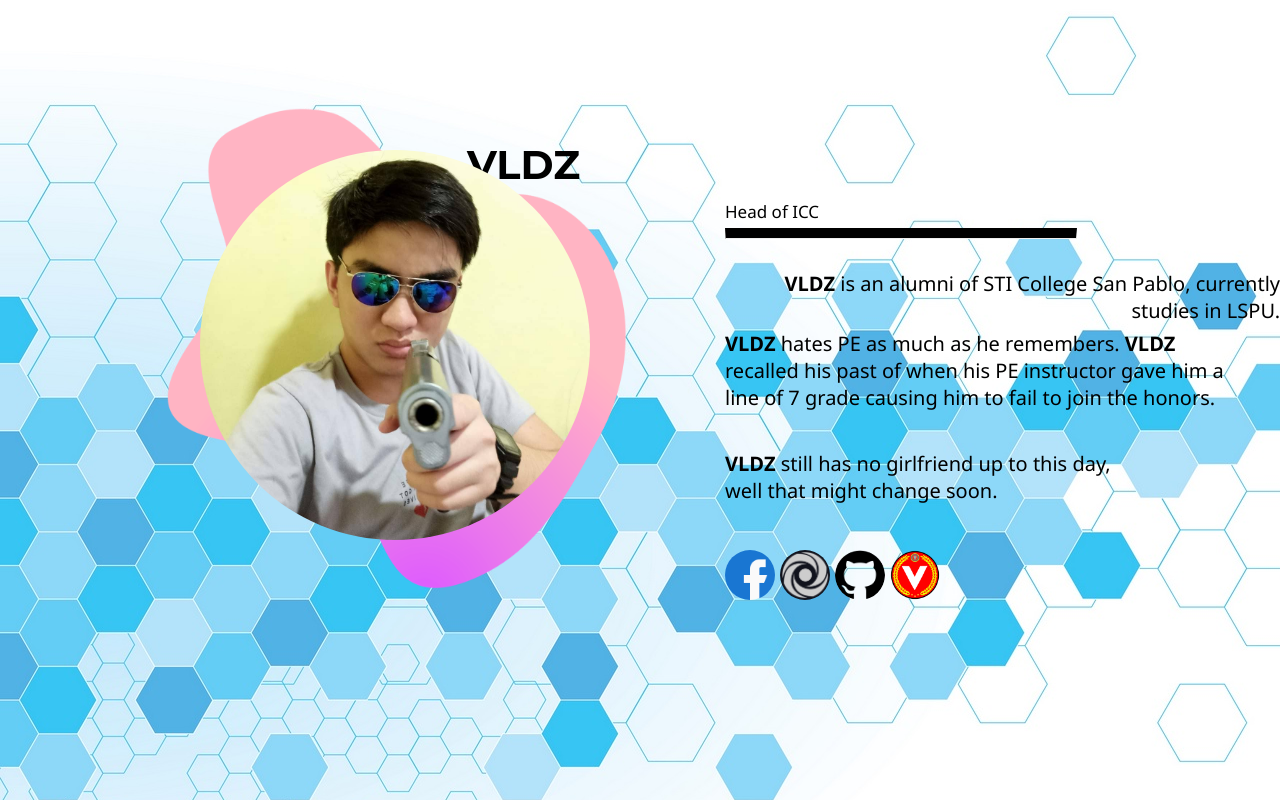
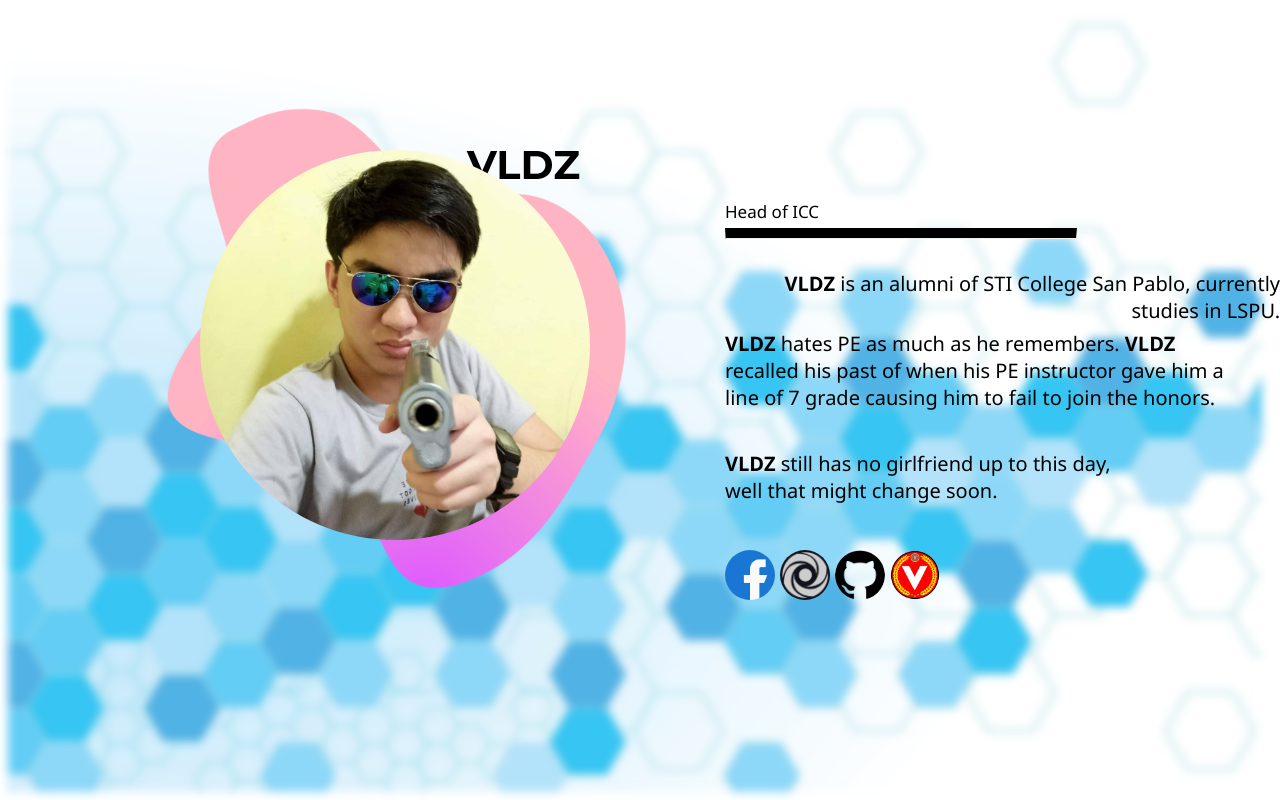
Before and after one commit to Valdezin/valdezin.github.io, a plain HTML site: page index.html in a window 1280 px wide. Drawn offline with Linux system fonts and the light colour scheme.

Commit message:
Adjusted background blur.

```diff
--- a/css/zukan.css
+++ b/css/zukan.css
@@ -115,3 +115,13 @@
     height: 50px;
     width: 50px;
 }
+
+.zukan-bg-image{
+    background-image:url('/images/honeycomb_sa.jpg');
+    width:98%;
+    height:98%;
+    -webkit-filter: blur(5px);
+    backdrop-filter: blur(5px);
+    z-index:0;
+    position:absolute;
+}
--- a/index.html
+++ b/index.html
@@ -1,12 +1,10 @@
 <!DOCTYPE html>
 <html>
 <head>
-    <style>
-    body {
-        background-image: url('/images/honeycomb_sa.jpg');
-    }
+<title> VLDZ - GitHub </title>
+<style>
+
 </style>
-<title> VLDZ - GitHub </title>
 <link rel="stylesheet" href="css/zukan.css" media="screen">
 <link rel="stylesheet" href="https://cdnjs.cloudflare.com/ajax/libs/font-awesome/4.7.0/css/font-awesome.min.css">
 <link rel="preconnect" href="https://fonts.googleapis.com">
@@ -22,6 +20,9 @@ alert("too lazy to create mobile view, just browse using PC :v");
 </script>
 </head>
 <body>
+
+<div class="zukan-bg-image"></div>
+
 <img src="/images/ddd-img.png" class="zukan_bg" >
 <img src="/images/vldz.jpg" class="vldz" align="left">
 <div class="zukan_title"><p>VLDZ</p></div>
```
